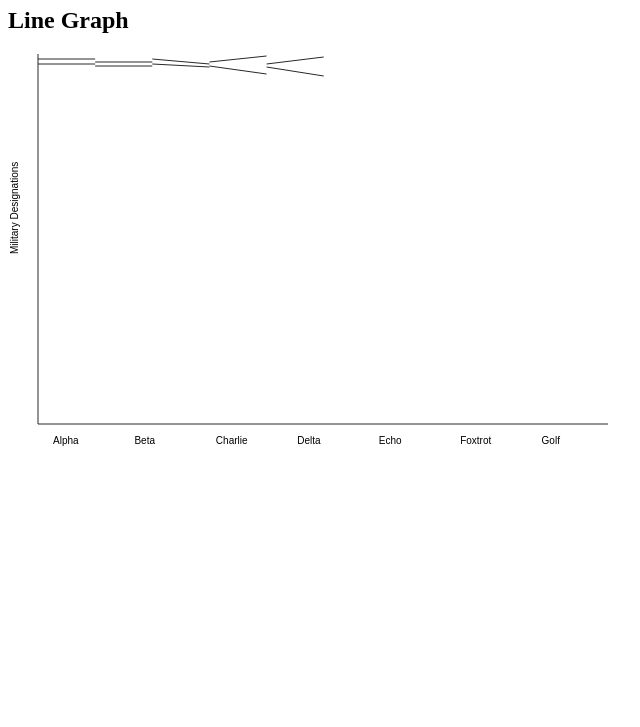
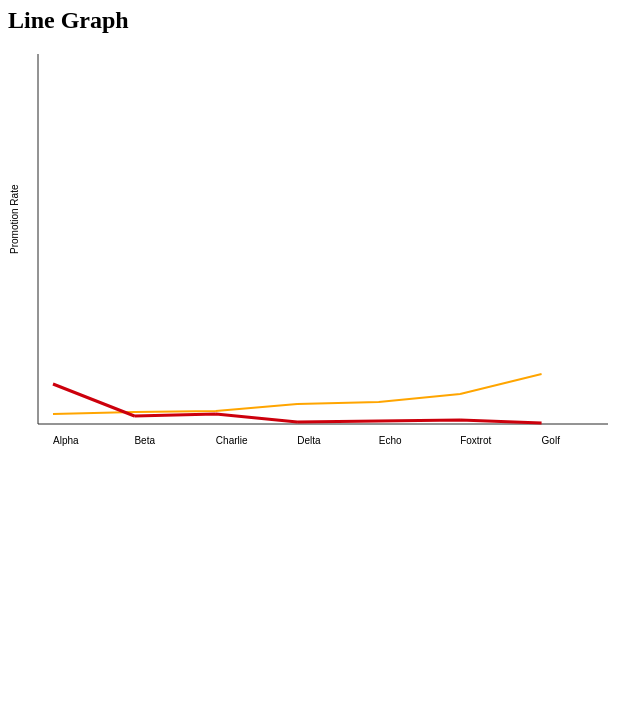
Before and after one commit to dgautsch/grapher, a website with bundled scripts: page src/index.html in a window 1280 px wide. Shown: the part 73-800 px from the top of the page, without its empty margins (0-640 px from the left). Built offline with nearby package versions, Linux system fonts and the light colour scheme; files whose address does not match are found by name.

Commit message:
Working on point calculation for the line graph, modifying configuration files and upgrading gulp-sass for node 4.2.1

```diff
--- a/package.json
+++ b/package.json
@@ -35,7 +35,7 @@
     "gulp-html-replace": "~1.0.0",
     "gulp-minify-css": "^1.1.0",
     "gulp-rename": "^1.2.2",
-    "gulp-sass": "^1.3.3",
+    "gulp-sass": "^2.x.x",
     "gulp-sourcemaps": "^1.5.2",
     "run-sequence": "^1.1.0",
     "vinyl-source-stream": "^1.1.0"
--- a/src/index.html
+++ b/src/index.html
@@ -3,10 +3,10 @@
 
 <head>
     <meta charset="UTF-8">
-    <title>Babel</title>
+    <title>Grapher Graphing Library</title>
     <link rel="icon" type="image/png" href="favicon.ico" />
-    <style type="text/css">
-    @import url(http://fonts.googleapis.com/css?family=Open+Sans:400,300,600,700);
+    <style>
+        @import url(http://fonts.googleapis.com/css?family=Open+Sans:400,300,600,700);
     </style>
     <!-- build:js -->
     <script src="../node_modules/jquery/dist/jquery.js"></script>
@@ -19,7 +19,7 @@
 
 <body>
     <div class="container">
-        <h1 class="title">EdDI ES2015</h1>
+        <h1 class="title">ES2015 Graphing Library</h1>
         <h2 class="subtitle">Line Graph</h2>
         <canvas id="lineGraph"></canvas>
     </div>
--- a/src/main.js
+++ b/src/main.js
@@ -5,14 +5,18 @@ import LineGraph from "./modules/line-graph.js";
     "use strict";
     var data = {
         dataSetLabels: ["Alpha", "Beta", "Charlie", "Delta", "Echo", "Foxtrot", "Golf"],
-        yLabel: "Military Designations",
+        yLabel: "Promotion Rate",
         sets: [{
             label: "Days in Role",
-            dataSet: [10,12,13,20,22,30,50]
+            dataSet: [10,12,13,20,22,30,50],
+            strokeStyle: "orange",
+            lineWidth: 2
         },
         {
             label: "Promotions",
-            dataSet: [5,8,10,2,3,4,1]
+            dataSet: [40,8,10,2,3,4,1],
+            strokeStyle: "#CC000C",
+            lineWidth: 3
         }]
     };
     var lineGraph = new LineGraph(data, {id: "lineGraph", height: 400, width: 600});
--- a/src/modules/graph.js
+++ b/src/modules/graph.js
@@ -11,7 +11,7 @@ Object.prototype.extend = function(obj) {
 };
 class Graph {
 	constructor(data, options) {
-		if (!Graph.checkData(data)) {
+		if (!Graph.dataWasPassed(data)) {
 			throw new Error("Cannot create a graph without data. You did not pass in data to plot.");
 		}
 		// Set the graph options overriding defaults
@@ -24,6 +24,7 @@ class Graph {
 			font: "Arial",
 			axisColor: "#282828",
 			lineCap: 'butt',
+			xPoints: [],
 			onStart: function() {},
 			onFinish: function() {}
 		};
@@ -55,7 +56,7 @@ class Graph {
 		this.data.extend(updates);
 	}
 
-	static checkData(data) {
+	static dataWasPassed(data) {
 		var keys = Object.keys(data);
 		if (keys.length === 0) {
 			return false;
@@ -116,7 +117,9 @@ class Graph {
 		let options = this.Options;
 		let data = this.Data;
 		let padding = options.graphPadding;
-		return ((options.width - padding) / data.dataSetLabels.length) * val + (padding * 1.5);
+		let point = ((options.width - padding) / data.dataSetLabels.length) * val + (padding * 1.5);
+		this.Options.xPoints.push(point); // store our points in the options;
+		return point;
 	}
 
 	scaffold() {
--- a/src/modules/line-graph.js
+++ b/src/modules/line-graph.js
@@ -5,30 +5,32 @@ class LineGraph extends Graph {
 		super(data, options);
 	}
 
-	scaffold() {
-		super.scaffold();
-	}
 	plot() {
 		let data = this.Data,
 			options = this.Options,
-			labels = data.dataSetLabels,
 			dataSets = data.sets,
 			ctx = this.context;
 
-		dataSets.forEach(function(obj){
-			let [dataSet, label] = [obj.dataSet, obj.label];
-			let [chartHeight, chartWidth] = [options.width, options.height];
-			let numOfPoints = dataSet.length;
-			let [lastPoint, nextPoint, interval] = [dataSet[0], dataSet[1], chartWidth/numOfPoints];
-			let origin = 30;
+
+		function getPoints(xAxis, yAxis) {
+			var [x,y] = [xAxis, options.height - yAxis - options.graphPadding];
+			return {
+				x: x,
+				y: y
+			};
+		}
+
+		dataSets.forEach(function (obj) {
+			let [dataSet, strokeStyle, lineWidth] = [obj.dataSet, obj.strokeStyle, obj.lineWidth];
 			// Begin Plot
 			ctx.beginPath();
-			for (var i = 0; i < dataSet.length - 2; i++) {
-				ctx.moveTo(origin, lastPoint);
-				origin += interval;
-				lastPoint = nextPoint;
-				nextPoint = dataSet[i];
-				ctx.lineTo(origin, nextPoint);
+			ctx.strokeStyle = strokeStyle;
+			ctx.lineWidth = lineWidth;
+			for (var i = 0; i < dataSet.length; i++) {
+				let point = getPoints(options.xPoints[i], dataSet[i]);
+				let nextPoint = getPoints(options.xPoints[i+ 1], dataSet[i+ 1]);
+				ctx.moveTo(point.x, point.y);
+				ctx.lineTo(nextPoint.x, nextPoint.y);
 			}
 			ctx.stroke();
 
--- a/src/sass/styles.scss
+++ b/src/sass/styles.scss
@@ -1,4 +1,6 @@
 @charset "UTF-8";
+
+@import url(http://fonts.googleapis.com/css?family=Open+Sans:400,300,600,700);
 
 /* Configuration Styles */
 @import "includes/normalize";
```
Also changed, not shown: 1 other file.
